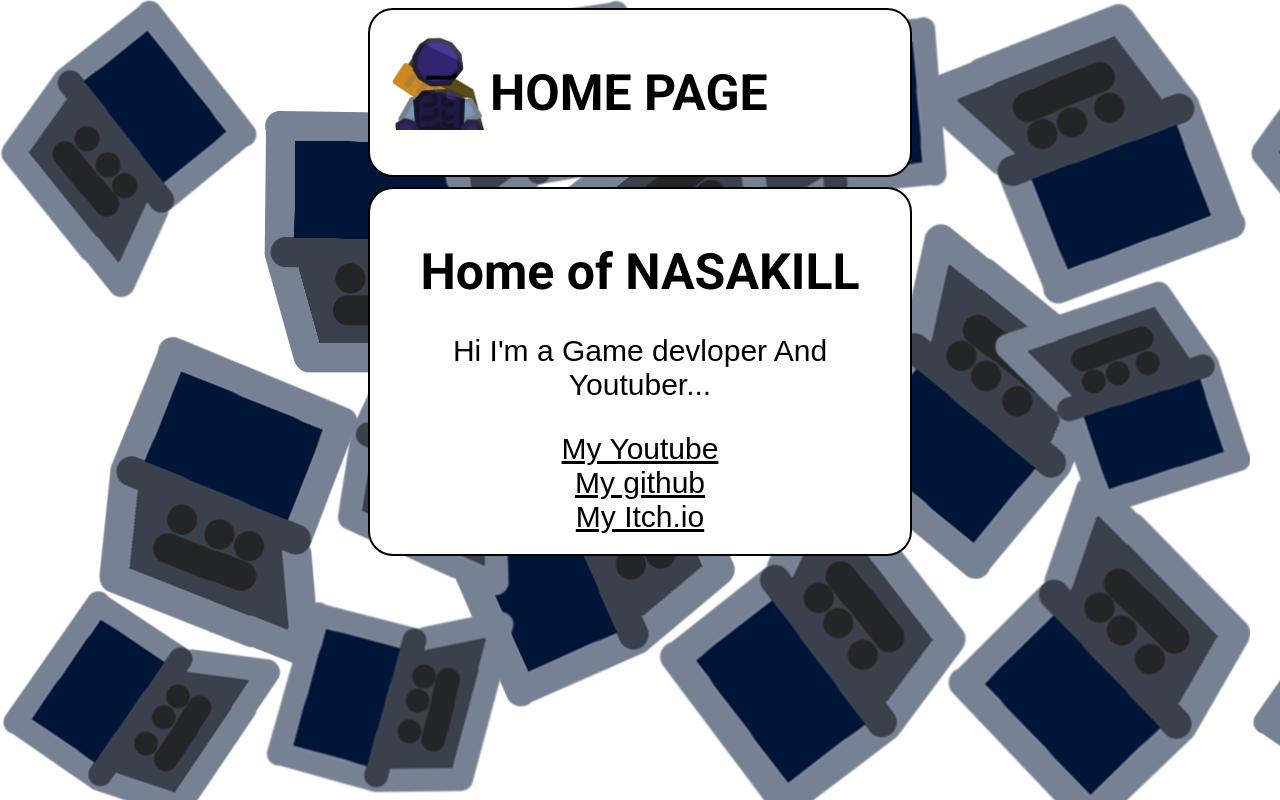
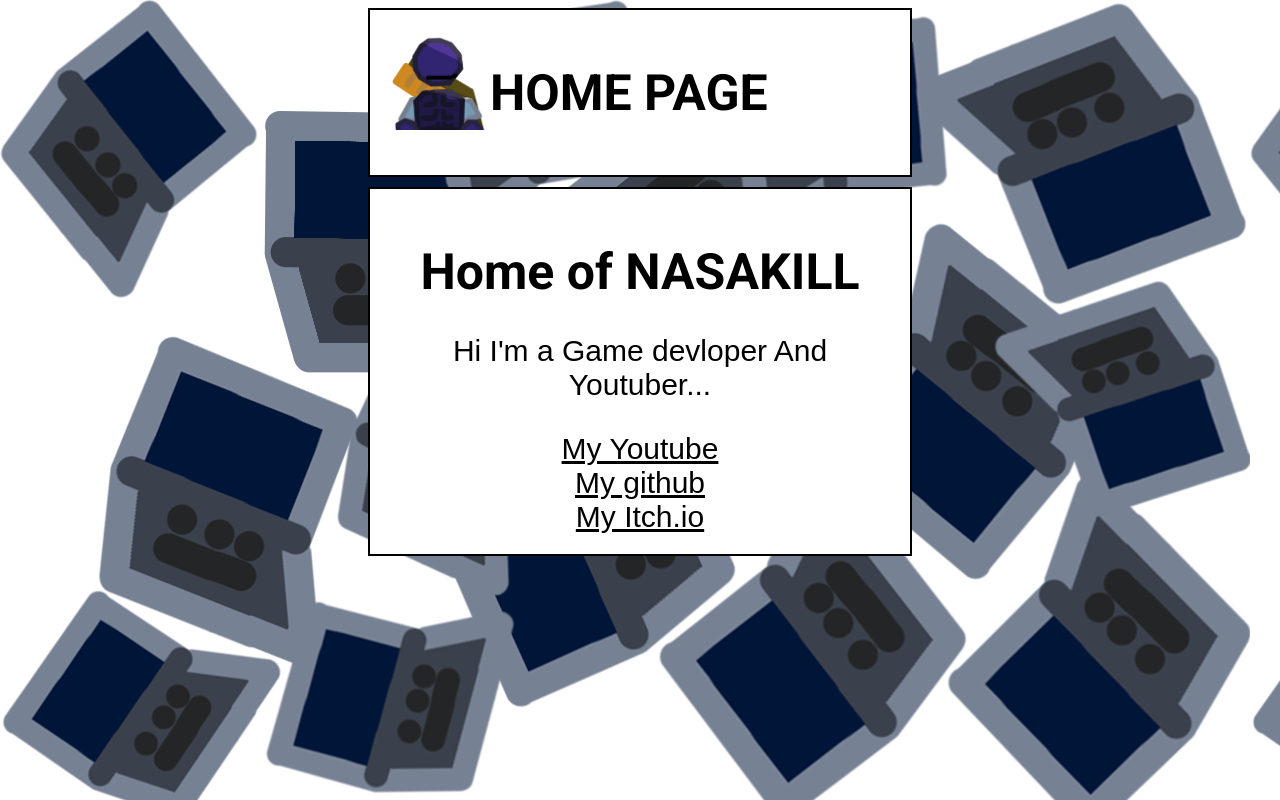
Before and after one commit to josephporgraming/JNC-WEBSITE, a plain HTML site: page index.html in a window 1280 px wide. Drawn offline with Linux system fonts and the light colour scheme.

Commit message:
No rounded coners
I have removed border radies

```diff
--- a/main.css
+++ b/main.css
@@ -16,7 +16,6 @@ body{
     margin-inline: auto;
     background-color: rgb(255, 255, 255);
     color: rgb(0, 0, 0);
-    border-radius: 25px;
     padding: 20px;
     width: 500px;
     border: 2px solid rgb(0, 0, 0);
@@ -28,7 +27,6 @@ body{
     margin-inline: auto;
     background-color: rgb(255, 255, 255);
     color: rgb(0, 0, 0);
-    border-radius: 25px;
     padding: 20px;
     width: 500px;
     border: 2px solid rgb(0, 0, 0);
```
